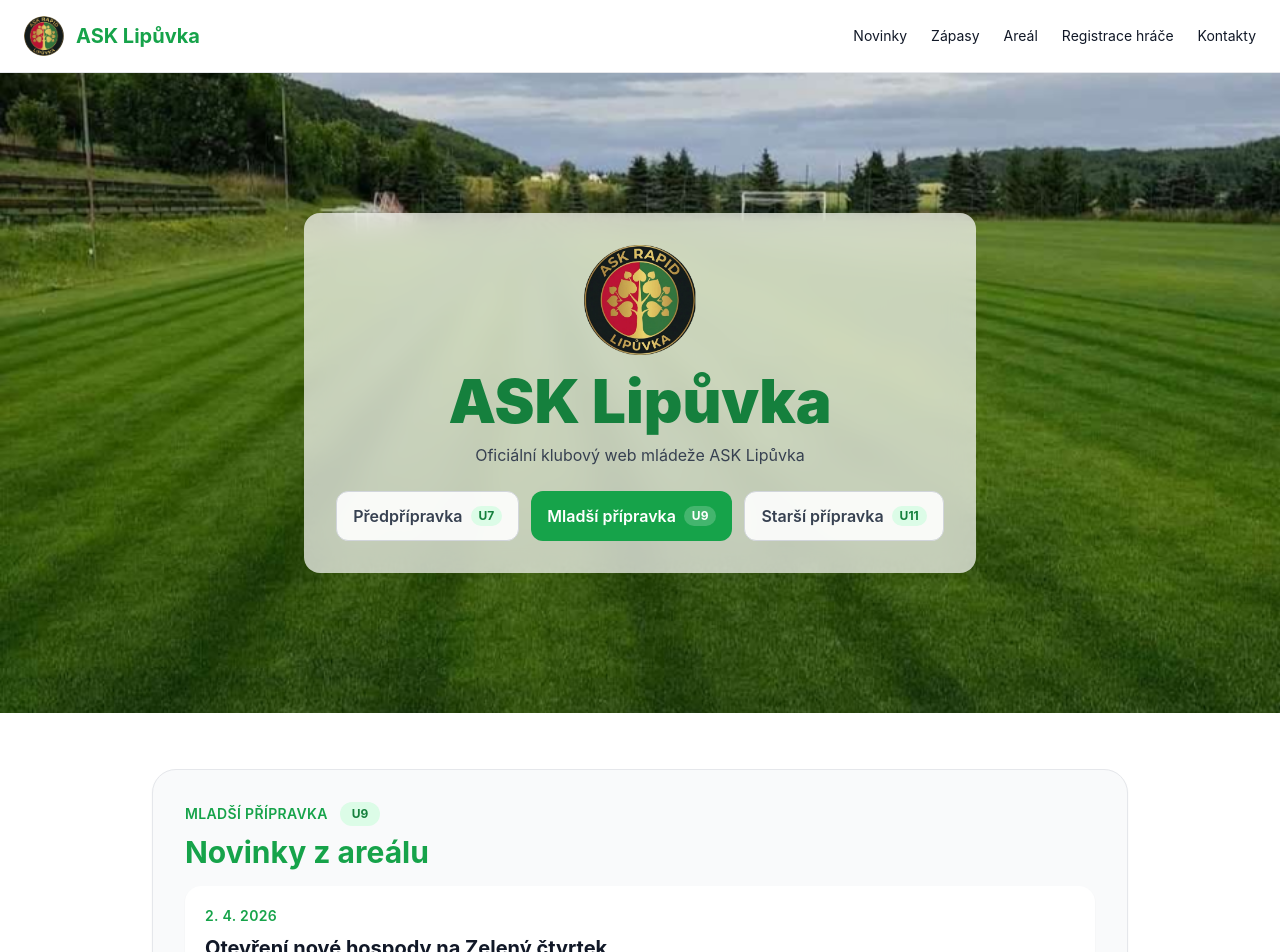
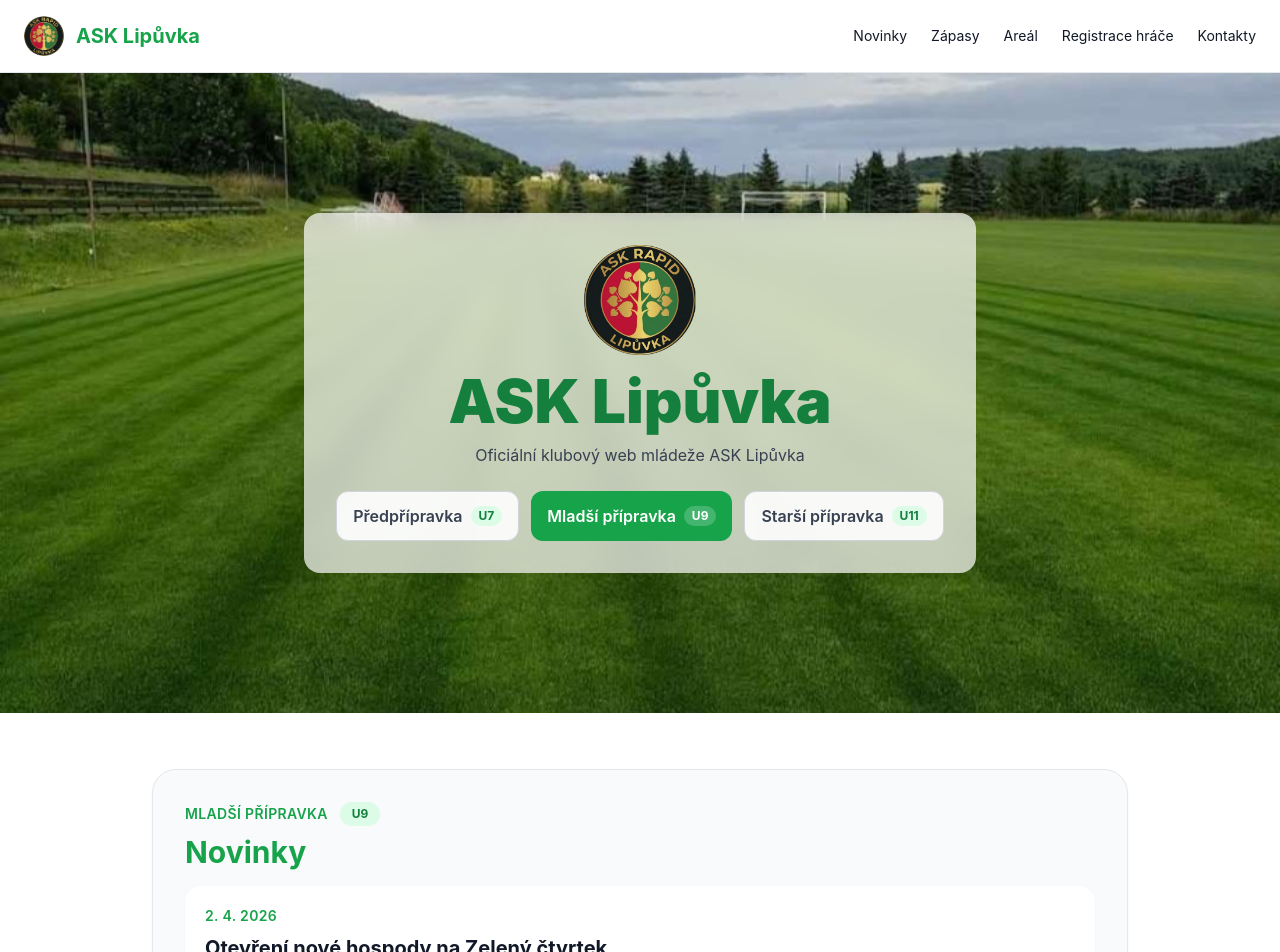
Before and after one commit to EpicKohus/ask-lipuvka-web, a React (Vite) app: page / in a window 1280 px wide. Shown: the top 952 px of the page. Built offline with nearby package versions, Linux system fonts and the light colour scheme.

Commit message:
hero prepinac kategorii

```diff
--- a/src/App.jsx
+++ b/src/App.jsx
@@ -470,7 +470,7 @@
             </span>
           </div>
 
-          <h2 className="mb-4 text-3xl font-bold text-green-600">Novinky z areálu</h2>
+          <h2 className="mb-4 text-3xl font-bold text-green-600">Novinky</h2>
 
           {filteredNews.length > 0 ? (
             filteredNews.map((item) => (
```
